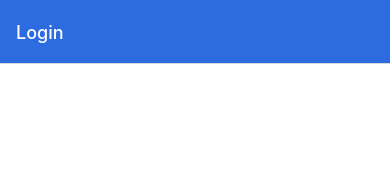
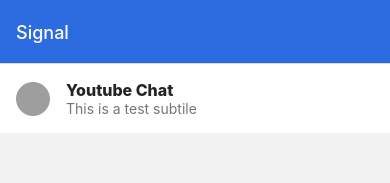
Before and after one commit to aymensp/Signal-Clone-React-Native, a React Native app: screen /Home in a window 390 px wide. Shown: the top 183 px of the page. Built offline with nearby package versions, Linux system fonts and the light colour scheme; no server answers; grey boxes are pictures that could not be loaded.

Commit message:
working on home screen

```diff
--- a/App.js
+++ b/App.js
@@ -4,6 +4,7 @@
 import { createNativeStackNavigator } from '@react-navigation/native-stack';
 import Login from './screens/Login';
 import Register from './screens/Register';
+import Home from './screens/Home';
 
 const Stack = createNativeStackNavigator();
 const gloabalScreenOptions = {
@@ -14,9 +15,13 @@
 export default function App() {
   return (
     <NavigationContainer>
-      <Stack.Navigator screenOptions={gloabalScreenOptions}>
+      <Stack.Navigator
+        initialRouteName="Home"
+        screenOptions={gloabalScreenOptions}
+      >
         <Stack.Screen name='Login' component={Login} />
         <Stack.Screen name='Register' component={Register} />
+        <Stack.Screen name='Home' component={Home} />
       </Stack.Navigator>
     </NavigationContainer>
 
--- /dev/null
+++ b/components/CustomListItem.js
@@ -0,0 +1,32 @@
+import React from 'react'
+import { StyleSheet, Text, View } from 'react-native'
+import { ListItem, Avatar } from 'react-native-elements'
+
+const CustomListItem = ({id, chatName , enterChat}) => {
+    return (
+        <ListItem>
+            <Avatar
+                rounded
+                source={{
+                    uri: "https://toppng.com/uploads/preview/roger-berry-avatar-placeholder-11562991561rbrfzlng6h.png"
+                }}
+
+            />
+            <ListItem.Content>
+                <ListItem.Title style={{ fontWeight: "800" }}>
+                    Youtube Chat
+                </ListItem.Title>
+                <ListItem.Subtitle
+                    numberOfLines={1}
+                    ellipsizeMode="tail"
+                >
+                    This is a test subtile
+                </ListItem.Subtitle>
+            </ListItem.Content>
+        </ListItem>
+    )
+}
+
+export default CustomListItem
+
+const styles = StyleSheet.create({})
--- a/screens/Home.js
+++ b/screens/Home.js
@@ -1,11 +1,22 @@
-import React from 'react'
-import { StyleSheet, Text, View } from 'react-native'
+import React ,{useLayoutEffect}from 'react'
+import { ScrollView, StyleSheet, SafeAreaView, View } from 'react-native'
+import CustomListItem from '../components/CustomListItem'
 
-const Home = () => {
+const Home = ({navigation}) => {
+    useLayoutEffect(() => {
+   navigation.setOptions({
+       title: "Signal",
+
+   })
+    }, [])
     return (
-        <View>
-            <Text>Hey nikomek</Text>
-        </View>
+        <SafeAreaView>
+            <ScrollView>
+                <CustomListItem
+
+                />
+            </ScrollView>
+        </SafeAreaView>
     )
 }
 
--- a/screens/Login.js
+++ b/screens/Login.js
@@ -12,11 +12,12 @@
     const [password, setPassword] = useState('')
 
     useEffect(() => {
-        auth.onAuthStateChanged((authUser) => {
+       const unsebscribe =  auth.onAuthStateChanged((authUser) => {
             if (authUser) {
                 navigation.replace("Home")
             }
         })
+        return unsebscribe ;
     }, [])
 
     const signIn = () => {
```
